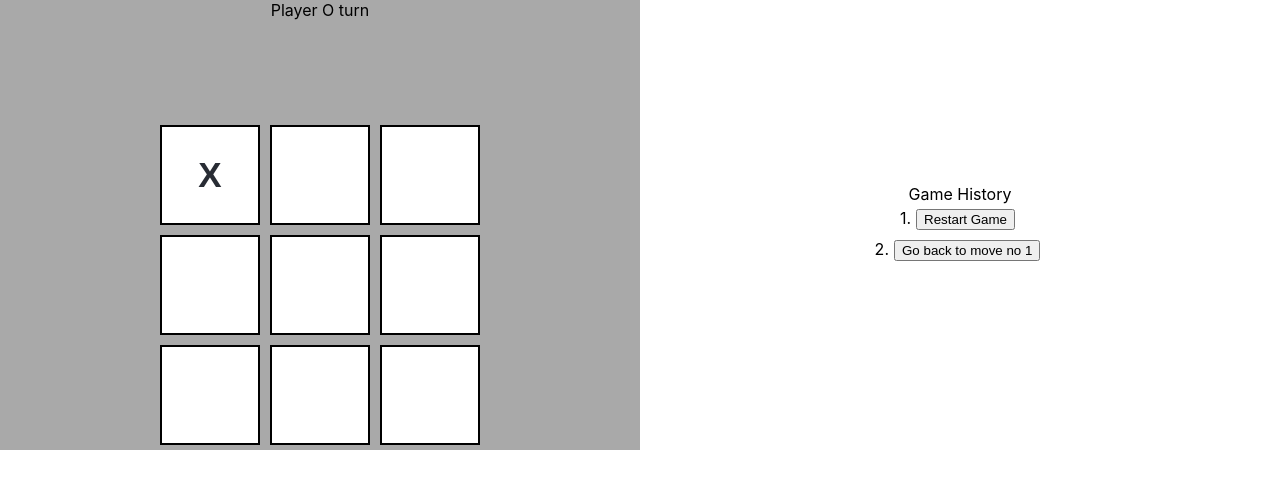
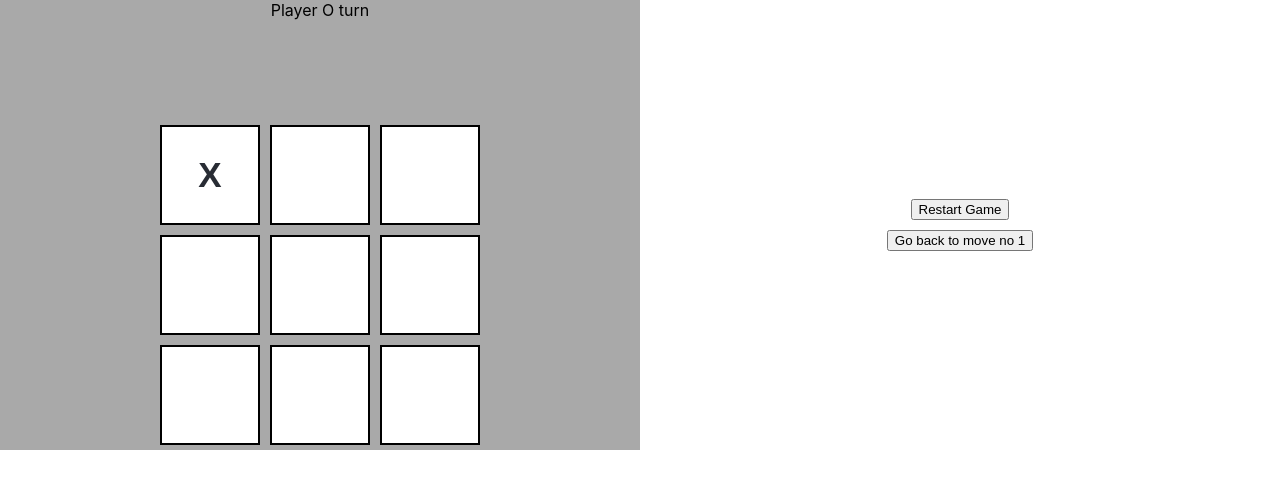
Before and after one commit to kapiljhajhria/projetc_01_react, a React (Create React App) app: page / in a window 1280 px wide. Both pictures are taken after a click on the button 210 px from the left and 175 px from the top of the page. Shown: the top 488 px of the page. Built offline with nearby package versions, Linux system fonts and the light colour scheme.

Commit message:
code refactored

```diff
--- a/src/Game/index.js
+++ b/src/Game/index.js
@@ -18,15 +18,15 @@ class Game extends React.Component {
     }
 
     onHistoryBtnPress(index) {
-        // console.log('hey23');
-        let temp = this.state.gameArray[index];
-        // console.log('temp:'+temp);
+        let tempBoard = this.state.gameArray[index];
+        let numberOfXMoves=tempBoard.filter((el)=>el==="X").length;
+        let numberOfOMoves=tempBoard.filter((el)=>el==="O").length;
+        let tempStatus=numberOfOMoves===numberOfXMoves?'Player X turn':'Player O turn';
         return (
             this.setState({
-                squares: temp,
-
+                squares: tempBoard,
+                status: tempStatus,
             })
-
         );
     }
 
@@ -60,7 +60,6 @@ class Game extends React.Component {
             squaresCopy[index] = this.state.isXnext ? 'X' : 'O';
             let tempGameArray = this.state.gameArray.slice();
             tempGameArray.push(squaresCopy);
-            this.addHistoryBtn(tempGameArray);
             // console.log('tempGameArray is :'+tempGameArray);
             if (this.gameWon(squaresCopy)) {
 
@@ -142,7 +141,6 @@ class Game extends React.Component {
                 status: 'Player X turn',
                 gameOver: false,
                 isGameDraw: false,
-                history: [<div>Game History</div>]
             })
 
         );
@@ -152,56 +150,14 @@ class Game extends React.Component {
         let moves = squaresCopy.filter((x) => x != null).length;
         let newGameArray = this.state.gameArray.slice(0, moves + 1);
         let newStatus = moves % 2 === 0 ? 'Player X turn' : 'Player O turn';
-        let newHistory = this.state.history.slice(0, moves + 2);
 
 
         this.state.gameArray = newGameArray;
         this.state.isXnext = moves % 2 === 0;
         this.state.status = newStatus;
-        this.state.history = newHistory;
+
         this.state.gameOver = false;
         this.state.isGameDraw = false;
-    }
-
-    addHistoryBtn(gameArray) {
-        let gameArrayCopy = [].concat(gameArray);
-        let historyCopy = [].concat(this.state.history);
-        let moves = gameArray.length;
-        if (moves === 2) {
-            historyCopy.push(
-                <div className={"historybtn"}>
-                    <div>
-                        {moves - 1}.
-                        <button onClick={() => {
-                            this.gameReset()
-                        }}>
-                            Restart Game
-                        </button>
-                    </div>
-                </div>
-            );
-        }
-        historyCopy.push(
-            <div className={"historybtn"}>
-                <div>
-                    {moves}.
-                    <button onClick={() => {
-                        this.onHistoryBtnPress(moves - 1)
-                    }}>
-                        Go back to move no {moves - 1}
-                    </button>
-                </div>
-            </div>
-        );
-
-        return (
-            this.setState({
-                history: historyCopy,
-            })
-
-        );
-
-
     }
 
     render() {
@@ -214,7 +170,31 @@ class Game extends React.Component {
                     </div>
                 </div>
                 <div className={"right"}>
-                    {this.state.history}
+                    {
+                        this.state.gameArray.map((board, idx) =>
+                            (idx !== 0) ?
+                                (
+                                    <div className={"historybtn"}>
+                                        <div>
+                                            {/*{idx}.*/}
+                                            <button onClick={() => {
+                                                this.onHistoryBtnPress(idx)
+                                            }}>
+                                                Go back to move no {idx}
+                                            </button>
+                                        </div>
+                                    </div>
+                                ) : (<div className={"historybtn"}>
+                                    <div>
+                                        {/*{moves - 1}.*/}
+                                        <button onClick={() => {
+                                            this.gameReset()
+                                        }}>
+                                            Restart Game
+                                        </button>
+                                    </div>
+                                </div>)
+                        )}
                 </div>
             </div>
 
```
